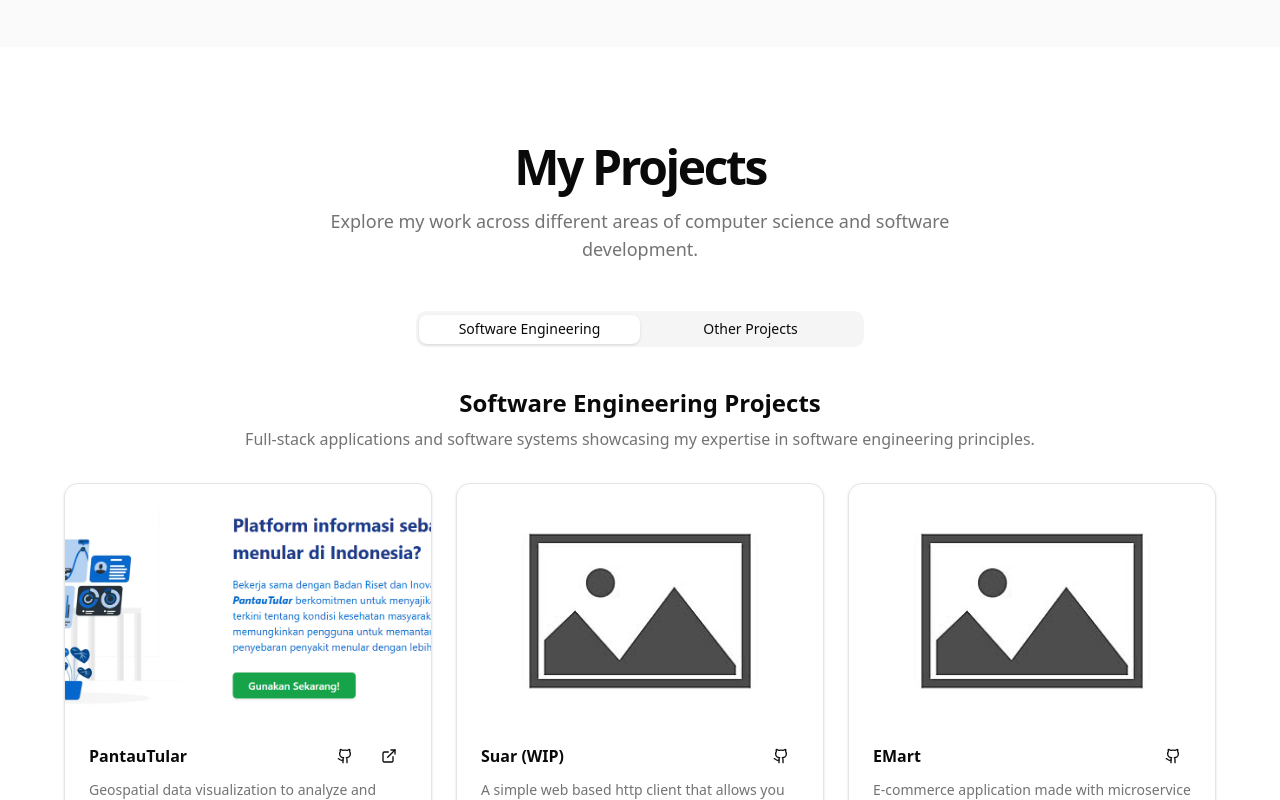
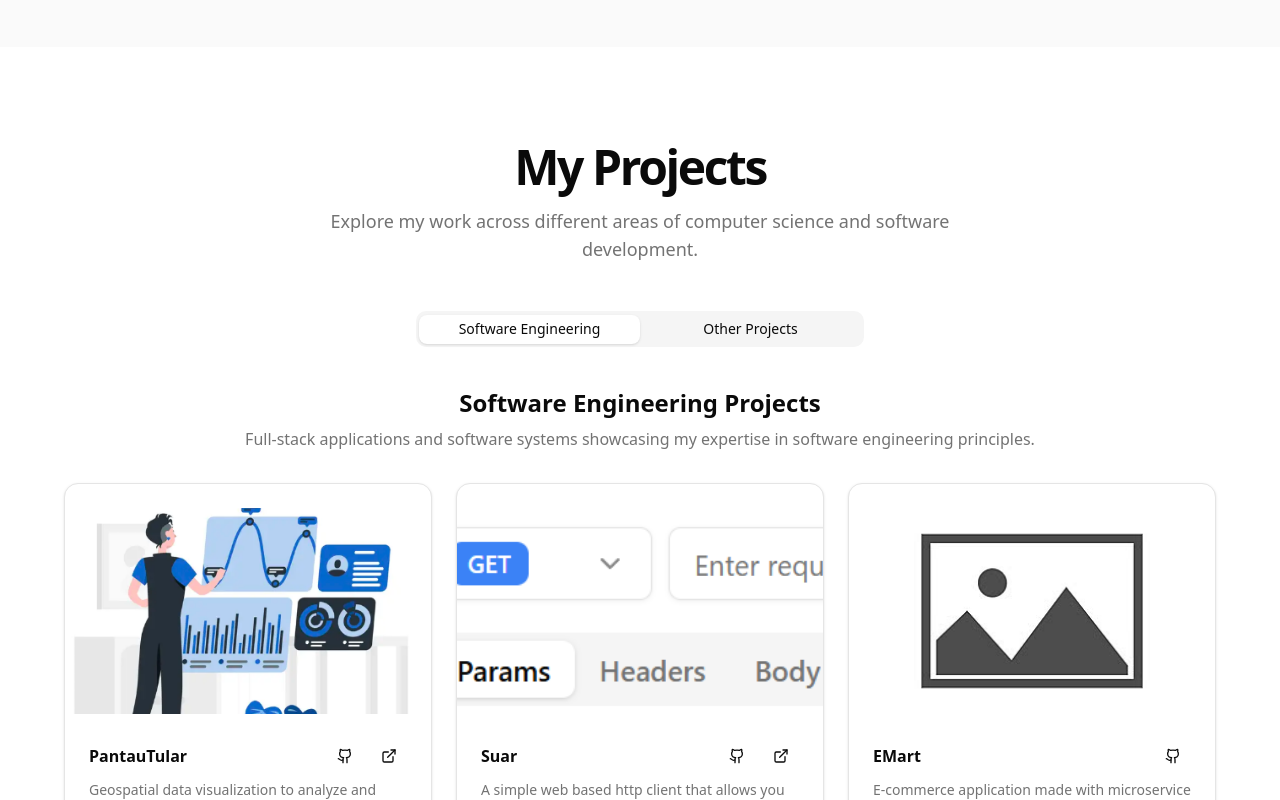
Before and after one commit to yodh4/portofolio, a Next.js app: page / in a window 1280 px wide. Shown: the part 2000-2800 px from the top of the page. Built offline with nearby package versions, Linux system fonts and the light colour scheme.

Commit message:
update project

```diff
--- a/src/app/page.tsx
+++ b/src/app/page.tsx
@@ -12,19 +12,19 @@ export default function Portfolio() {
       description:
         `Geospatial data visualization to analyze and monitor the spread of infectious disease in Indonesia.
         Collaborative project with a team of 7 and Badan Riset dan Inovasi Nasional (BRIN)`,
-      technologies: ["Django", "Next.js", "PostgreSQL", "AmCharts"],
+      technologies: ["Django", "Next.js", "PostgreSQL", "AmCharts", "K6", "Prometheus", "Grafana"],
       github: "https://github.com/orgs/PPL-BRIN/repositories",
       demo: "https://pantautular.netlify.app/",
       image: "/pantau-tular.png?height=400&width=400",
     },
     {
-      title: "Suar (WIP)",
+      title: "Suar",
       description:
         `A simple web based http client that allows you to send HTTP requests and view the responses in a user-friendly interface.`,
-      technologies: ["Chi", "Next.js", "PostgreSQL", "Docker"],
+      technologies: ["GO", "Chi", "Vue", "PostgreSQL", "Docker"],
       github: "https://github.com/orgs/suar-net/repositories",
-      demo: "#",
-      image: "/placeholder.jpg?height=200&width=400",
+      demo: "https://suar.vercel.app/",
+      image: "/suar.png?height=200&width=400",
     },
     {
       title: "EMart",
@@ -107,7 +107,7 @@ export default function Portfolio() {
           <div className="mr-4 flex">
             <a className="mr-6 flex items-center space-x-2" href="#home">
               <Code className="h-6 w-6" />
-              <span className="font-bold">Portfolio</span>
+              <span className="font-bold">Cyrilus Yodha M</span>
             </a>
           </div>
           <div className="flex flex-1 items-center justify-between space-x-2 md:justify-end">
```
Also changed, not shown: public/pantau-tular.png, public/suar.png (added).
